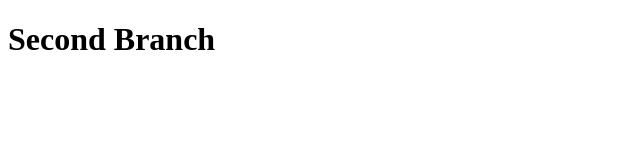
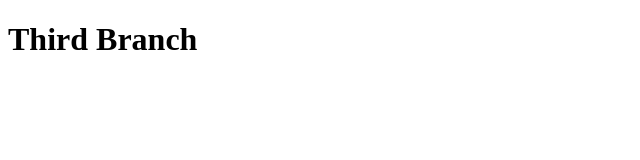
Before and after one commit to JomDist23/Task, a plain HTML site: page index.html in a window 1280 px wide. Shown: the whole page, without its empty margins (0-640 px from the left). Drawn offline with Linux system fonts and the light colour scheme.

Commit message:
third commit

```diff
--- a/index.html
+++ b/index.html
@@ -6,6 +6,6 @@
     <title>Task</title>
 </head>
 <body>
-    <h1>Second Branch</h1>
+    <h1>Third Branch</h1>
 </body>
 </html>
```
